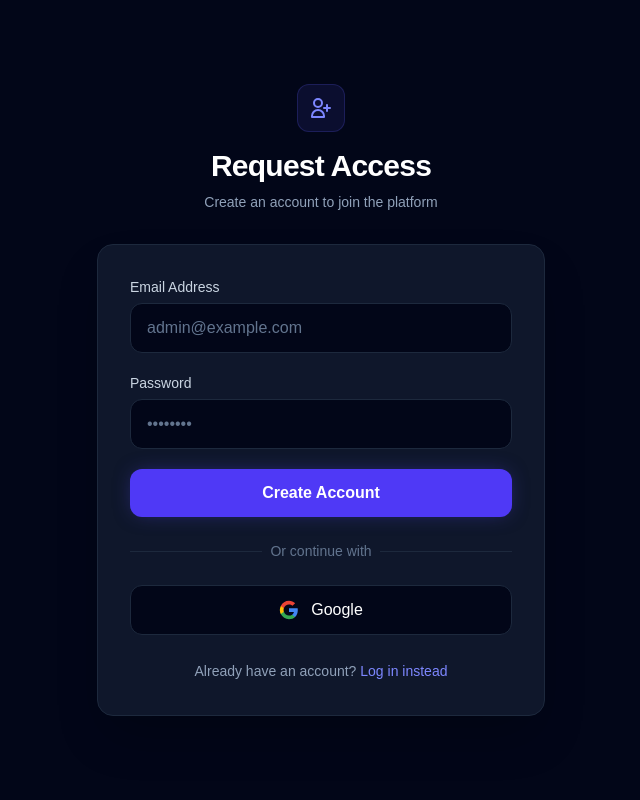
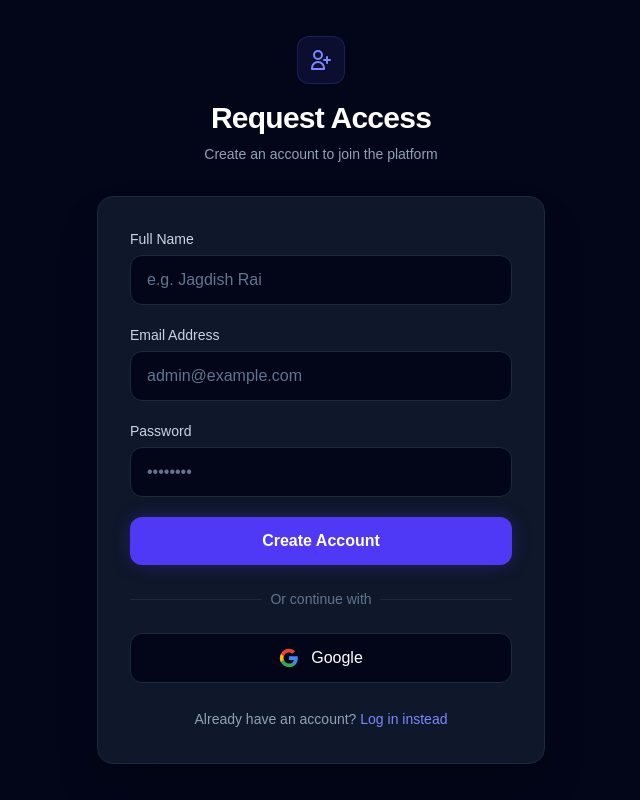
Before and after one commit to jagdishrai58-jpg/daily_targets, a Next.js app: page /login in a window 1280 px wide. Both pictures are taken after a click on the button "Request access". Shown: the whole page, without its empty margins (319-959 px from the left). Built offline with nearby package versions, Linux system fonts and the light colour scheme; no server answers.

Commit message:
Added Full Name field to sign-up and updated Auth logic

```diff
--- a/src/app/(platform)/admin/page.tsx
+++ b/src/app/(platform)/admin/page.tsx
@@ -84,10 +84,14 @@ type BulkQuestion = {
   correct_option: number
 }
 
+// FIXED: Lock local date formatting strictly to Indian Standard Time
 const formatDateToLocal = (date: Date) => {
-  const offset = date.getTimezoneOffset()
-  const localDate = new Date(date.getTime() - offset * 60 * 1000)
-  return localDate.toISOString().split('T')[0]
+  const istString = date.toLocaleString('en-US', { timeZone: 'Asia/Kolkata' })
+  const istDate = new Date(istString)
+  const year = istDate.getFullYear()
+  const month = String(istDate.getMonth() + 1).padStart(2, '0')
+  const day = String(istDate.getDate()).padStart(2, '0')
+  return `${year}-${month}-${day}`
 }
 
 const formatDate = (value?: string | null) => {
@@ -128,7 +132,13 @@ export default function AdminPage() {
   const [activeTasks, setActiveTasks] = useState<DailyTask[]>([])
 
   const [taskDate, setTaskDate] = useState(formatDateToLocal(new Date()))
-  const [calendarMonth, setCalendarMonth] = useState<Date>(new Date(new Date().getFullYear(), new Date().getMonth(), 1))
+
+  // FIXED: Initialize calendar month locked to IST to prevent UI glitches
+  const [calendarMonth, setCalendarMonth] = useState<Date>(() => {
+    const istString = new Date().toLocaleString('en-US', { timeZone: 'Asia/Kolkata' })
+    const istDate = new Date(istString)
+    return new Date(istDate.getFullYear(), istDate.getMonth(), 1)
+  })
 
   const [taskList, setTaskList] = useState<TaskDraft[]>([{ name: '', unit: 'slots' }])
 
@@ -371,18 +381,15 @@ export default function AdminPage() {
     loadStudentData(selectedStudent)
   }
 
-  // --- NEW ACCESS SWITCH LOGIC ---
   const toggleUserAccess = async (e: React.MouseEvent, userId: string, currentStatus: boolean | null | undefined) => {
-    e.stopPropagation() // Prevents opening the student panel when clicking the switch
+    e.stopPropagation()
     const newStatus = !currentStatus
 
-    // Optimistic UI update for instant feedback
     setProfiles(prev => prev.map(p => p.id === userId ? { ...p, is_active: newStatus } : p))
 
     const { error } = await supabase.from('profiles').update({ is_active: newStatus }).eq('id', userId)
     if (error) {
       setMessage(`Failed to update access: ${error.message}`)
-      // Revert if database fails
       setProfiles(prev => prev.map(p => p.id === userId ? { ...p, is_active: currentStatus } : p))
     } else {
       setMessage(`User access ${newStatus ? 'GRANTED' : 'REVOKED'}.`)
@@ -608,7 +615,7 @@ export default function AdminPage() {
                     <th className="px-5 py-3">Student</th>
                     <th className="px-5 py-3">User ID</th>
                     <th className="px-5 py-3">Joined</th>
-                    <th className="px-5 py-3">To-Do</th>
+                    <th className="px-5 py-3">All-Time To-Do</th>
                     <th className="px-5 py-3">Mocks</th>
                     <th className="px-5 py-3">Quizzes</th>
                     <th className="px-5 py-3">Access</th>
@@ -618,7 +625,10 @@ export default function AdminPage() {
                 <tbody className="divide-y divide-slate-100">
                   {profiles.map(profile => {
                     const stats = userStats[profile.id] || { progressRows: 0, completedRows: 0, mocks: 0, quizResults: 0 }
-                    const completionPct = stats.progressRows ? Math.round((stats.completedRows / stats.progressRows) * 100) : 0
+
+                    // FIXED: Calculate against all globally assigned tasks
+                    const totalTasksAssigned = activeTasks.length
+                    const completionPct = totalTasksAssigned ? Math.round((stats.completedRows / totalTasksAssigned) * 100) : 0
 
                     return (
                       <tr
@@ -961,10 +971,10 @@ export default function AdminPage() {
                       <div className="flex items-start justify-between gap-3">
                         <button onClick={() => setQuizId(quiz.id)} className="min-w-0 flex-1 text-left">
                           <p className="truncate text-sm font-black text-slate-900">{quiz.title}</p>
-                          <div className="mt-1 flex flex-wrap gap-2 text-[10px] font-bold uppercase text-slate-500">
+                          <p className="mt-1 flex flex-wrap gap-2 text-[10px] font-bold uppercase text-slate-500">
                             <span className="rounded bg-white px-1.5 py-0.5">{quiz.quiz_type}</span>
                             <span>{formatDate(quiz.publish_date)}</span>
-                          </div>
+                          </p>
                         </button>
                         <button onClick={() => handleDeleteQuiz(quiz.id)} className="rounded-md bg-red-50 px-2 py-1 text-xs font-bold text-red-600 hover:bg-red-100">Delete</button>
                       </div>
--- a/src/app/login/page.tsx
+++ b/src/app/login/page.tsx
@@ -6,6 +6,7 @@ import { supabase } from '@/lib/supabase'
 
 export default function AuthPage() {
   const [isLogin, setIsLogin] = useState(true)
+  const [fullName, setFullName] = useState('') // NEW: State to hold the user's name
   const [email, setEmail] = useState('')
   const [password, setPassword] = useState('')
   const [error, setError] = useState<string | null>(null)
@@ -28,7 +29,16 @@ export default function AuthPage() {
         router.push('/todo')
       }
     } else {
-      const { error } = await supabase.auth.signUp({ email, password })
+      // NEW: Pass the full name into Supabase's user metadata
+      const { error } = await supabase.auth.signUp({
+        email,
+        password,
+        options: {
+          data: {
+            full_name: fullName
+          }
+        }
+      })
       if (error) {
         setError(error.message)
         setLoading(false)
@@ -112,6 +122,24 @@ export default function AuthPage() {
           </div>
         ) : (
           <form onSubmit={handleSubmit} className="space-y-5">
+
+            {/* NEW: Full Name field only shows during sign up */}
+            {!isLogin && (
+              <div>
+                <label className="block text-sm font-medium text-slate-300 mb-1.5">
+                  Full Name
+                </label>
+                <input
+                  type="text"
+                  value={fullName}
+                  onChange={(e) => setFullName(e.target.value)}
+                  className="w-full bg-slate-950 border border-slate-800 rounded-xl px-4 py-3 text-white placeholder-slate-500 focus:outline-none focus:border-indigo-500 focus:ring-1 focus:ring-indigo-500 transition-all duration-200"
+                  placeholder="e.g. Jagdish Rai"
+                  required={!isLogin}
+                />
+              </div>
+            )}
+
             <div>
               <label className="block text-sm font-medium text-slate-300 mb-1.5">
                 Email Address
```
